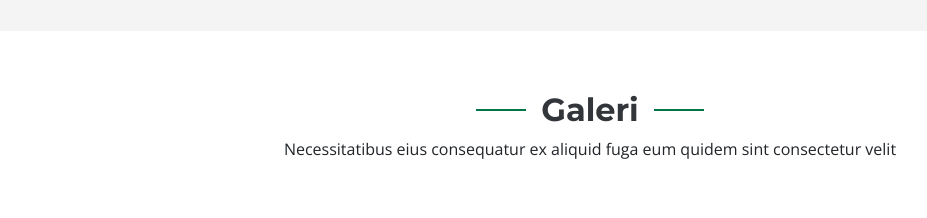
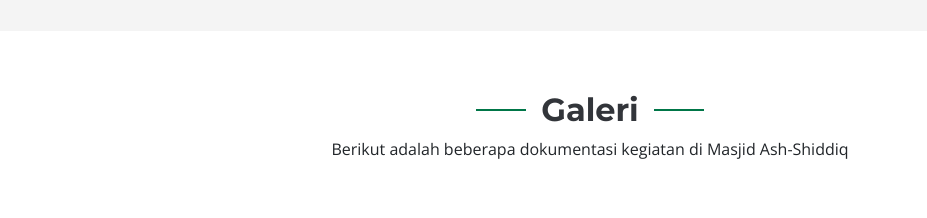
Before and after one commit to msyiham/Website-Ash-Shiddiq, a plain HTML site: page index.html in a window 1280 px wide. Shown: the part 1560-1778 px from the top of the page, without its empty margins (50-977 px from the left). Drawn offline with nearby package versions, Linux system fonts and the light colour scheme.

Commit message:
second commit

```diff
--- a/index.html
+++ b/index.html
@@ -311,7 +311,7 @@
       <!--  Section Title -->
       <div class="container section-title" data-aos="fade-up">
         <h2>Galeri</h2>
-        <p>Necessitatibus eius consequatur ex aliquid fuga eum quidem sint consectetur velit</p>
+        <p>Berikut adalah beberapa dokumentasi kegiatan di Masjid Ash-Shiddiq</p>
       </div><!-- End Section Title -->
 
       <div class="container">
```
